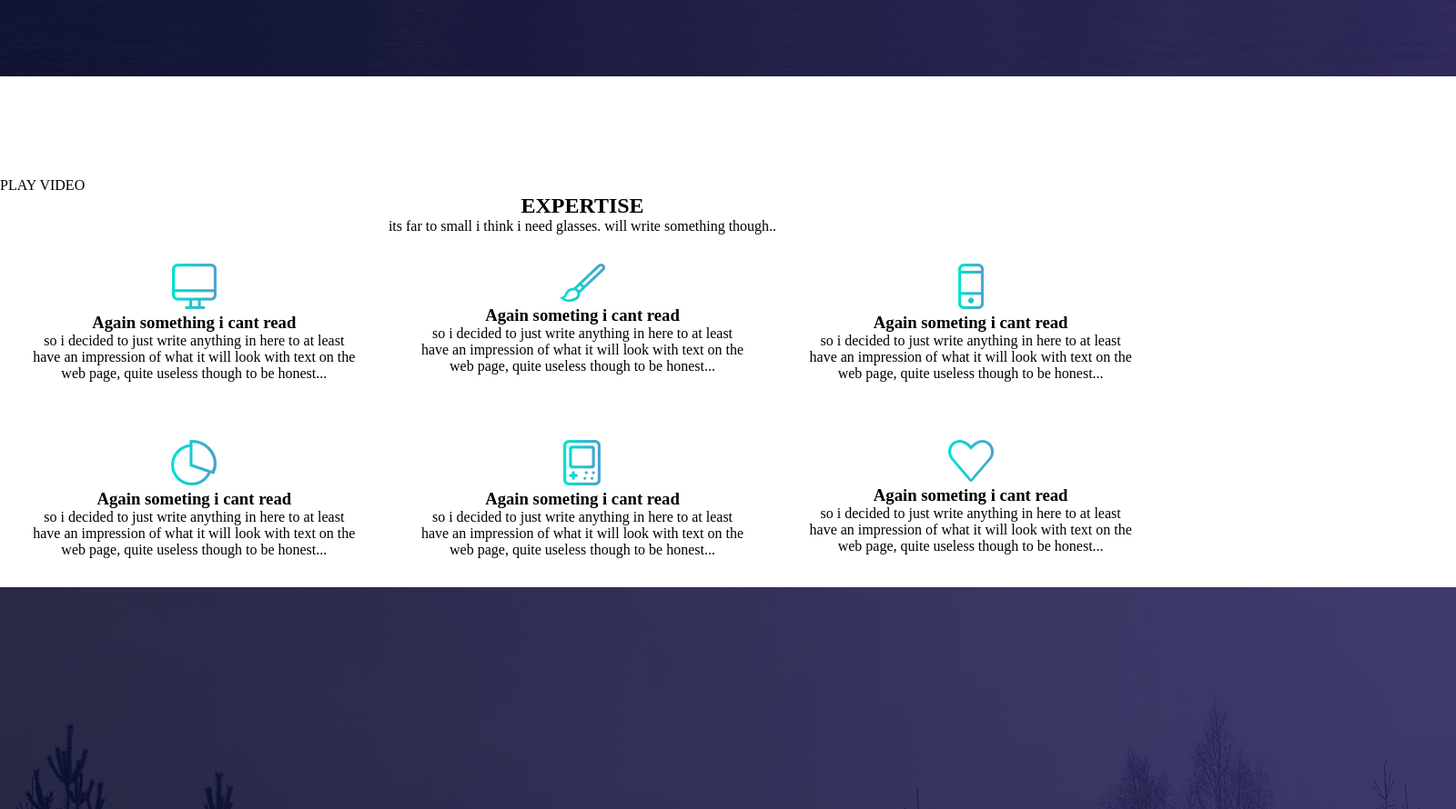
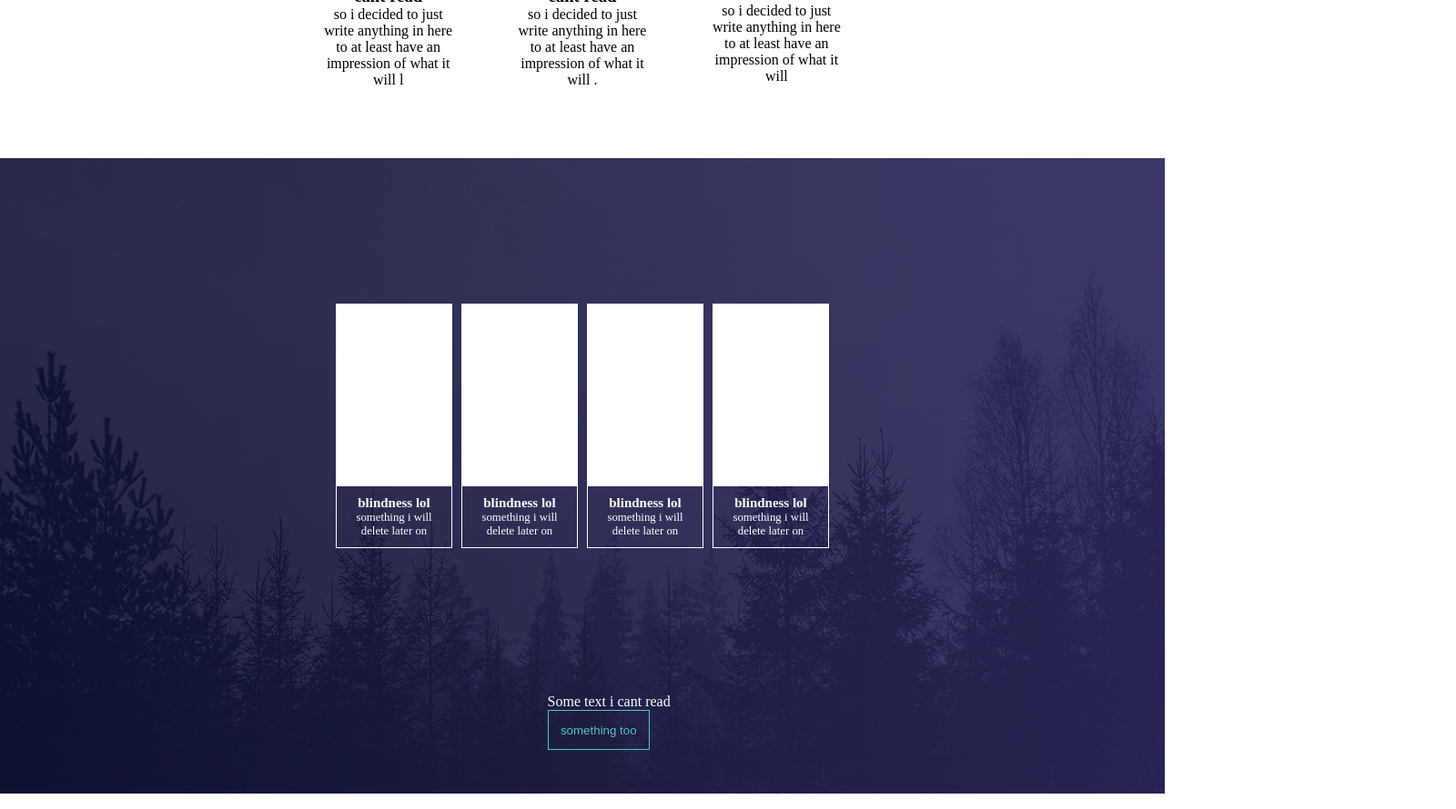
Before and after one commit to kohkohshine/MissionGumble, a plain HTML site: page index.html in a window 1280 px wide. Shown: the part 466-1356 px from the top of the page at 91% size, 1600 px wide, since content can reach past the window. Drawn offline with Linux system fonts and the light colour scheme.

Commit message:
adding style

```diff
--- a/index.html
+++ b/index.html
@@ -18,13 +18,6 @@
        </section>
        <!--Nora-->
        <section id="secondSection">
-        <div id="secondSection-pt1">
-            <img id="second-bgk" src="./design-assets/bgk-middle.png" alt="Picture of City Skyline">
-            <div>
-            <img id="second-play" src="./design-assets/png/play.png" alt="Play Icon"></img>
-            <p>PLAY VIDEO</p>
-            </div>
-        </div>
         <div id="secondSection2">
             <div id="headline-pt2">
             <h2>EXPERTISE</h2>
@@ -34,58 +27,71 @@
             <div id="second-text-icon">
                 <img src="./design-assets/png/screen.png" alt="">
                 <h3>Again something i cant read</h3>
-                <p>so i decided to just write anything in here to at least have an impression of what it will look with text on the web page, quite useless though to be honest...</p>
+                <p>so i decided to just write anything in here to at least have an impression of what it will </p>
             </div>
             <div id="second-text-icon">
                 <img src="./design-assets/png/pen.png" alt="">
                 <h3>Again someting i cant read</h3>
-                <p>so i decided to just write anything in here to at least have an impression of what it will look with text on the web page, quite useless though to be honest...</p>
+                <p>so i decided to just write anything in here to at least have an impression of what it will </p>
             </div>
             <div id="second-text-icon">
                 <img src="./design-assets/png/mobile.png" alt="">
                 <h3>Again someting i cant read</h3>
-                <p>so i decided to just write anything in here to at least have an impression of what it will look with text on the web page, quite useless though to be honest...</p>
+                <p>so i decided to just write anything in here to at least have an impression of what it will</p>
             </div>
             <div id="second-text-icon">
                 <img src="./design-assets/png/graph.png" alt="Graphic">
                 <h3>Again someting i cant read</h3>
-                <p>so i decided to just write anything in here to at least have an impression of what it will look with text on the web page, quite useless though to be honest...</p>
+                <p>so i decided to just write anything in here to at least have an impression of what it will l</p>
             </div>
             <div id="second-text-icon">
                 <img src="./design-assets/png/gameboy.png" alt="">
                 <h3>Again someting i cant read</h3>
-                <p>so i decided to just write anything in here to at least have an impression of what it will look with text on the web page, quite useless though to be honest...</p>
+                <p>so i decided to just write anything in here to at least have an impression of what it will .</p>
             </div>
             <div id="second-text-icon">
                 <img src="./design-assets/png/heart.png" alt="">
                 <h3>Again someting i cant read</h3>
-                <p>so i decided to just write anything in here to at least have an impression of what it will look with text on the web page, quite useless though to be honest...</p>
+                <p>so i decided to just write anything in here to at least have an impression of what it will </p>
                 </div>
             </div>
         </div>
-        <div id="secondSection-pt3">
-            <img src="./design-assets/bgk-header.png" alt="">
-            <h2></h2>
-            <p></p>
-            <div>
+        <section id="secondSection-pt3">
+            <div class="white-square">
+                <div class="wtf-second">
+                    <div id="white-square-sec"></div>
+                        <div class="second-pt3-tetx">
                         <h3>blindness lol</h3>
                         <p>something i will delete later on</p>
                         </div>
-            <div>
+                    </div>
+                <div class="wtf-second">
+                    <div id="white-square-sec"></div>
+                        <div class="second-pt3-tetx">
                         <h3>blindness lol</h3>
                         <p>something i will delete later on</p>
                         </div>
-            <div>
+                    </div>
+                    <div class="wtf-second">
+                        <div id="white-square-sec"></div>
+                            <div class="second-pt3-tetx">
                             <h3>blindness lol</h3>
                             <p>something i will delete later on</p>
                             </div>
-            <div>
+                        </div>
+                        <div class="wtf-second">
+                        <div id="white-square-sec"></div>
+                            <div class="second-pt3-tetx">
                             <h3>blindness lol</h3>
                             <p>something i will delete later on</p>
                             </div>
-            <p></p>
-            <button></button>
                         </div>
+            </div>
+            <div class="wtf2-second">
+            <p>Some text i cant read</p>
+            <button class="second-button">something too</button>
+            </div>
+        </section>
        </section>
        <!--Harun-->
        <section id="thirdSection">
--- a/style.css
+++ b/style.css
@@ -18,13 +18,71 @@ footer {
     flex-direction: column;
     justify-content: center;
     text-align: center;
+    align-items: center;
+    width: 100vw;
+    height: 80vh;
 }
 
 #secondSection-pt2 {
-    max-width: 100vw;
     display: grid;
     grid-template-columns: 1fr 1fr 1fr;
+    justify-content: space-evenly;
+    width: 50%;
+
 }
 #second-text-icon {
     margin: 2em;
+
 }
+
+#secondSection-pt3 {
+    display: flex;
+    flex-direction: column;
+    justify-content: space-evenly;
+    background: url(./design-assets/bgk-header.png);
+    width:100%;
+    max-height: 100vh;
+    background-position: center;
+    background-repeat: no-repeat;
+    background-size: cover;
+}
+
+.white-square {
+    display: flex;
+    flex-direction: row;
+    justify-content: center;
+    gap: 10px;
+    align-items: center;
+    text-align: center;
+    }
+
+.wtf-second {
+    padding-top: 10em;
+    padding-bottom: 10em;
+}
+
+#white-square-sec {
+        width: 10vw;
+        height: 25vh;
+        background-color: #ffff;
+    }
+
+.second-pt3-tetx {
+    border: 0.5px solid #fff;
+    color: #ffff;
+    width: 10vw;
+    font-size: 0.8em;
+    padding: 0.8em;
+}
+.wtf2-second {
+    width: 100%;
+    color: #fff;
+    padding-left: 47%;
+    padding-bottom: 3em;
+}
+.second-button {
+    background: transparent;
+    border: 0.5px solid #53c3c0;
+    color: #53c3c0;
+    padding: 1em;
+}
```
Also changed, not shown: 2 other files. Lines whose indentation alone changed are shown as unchanged.
